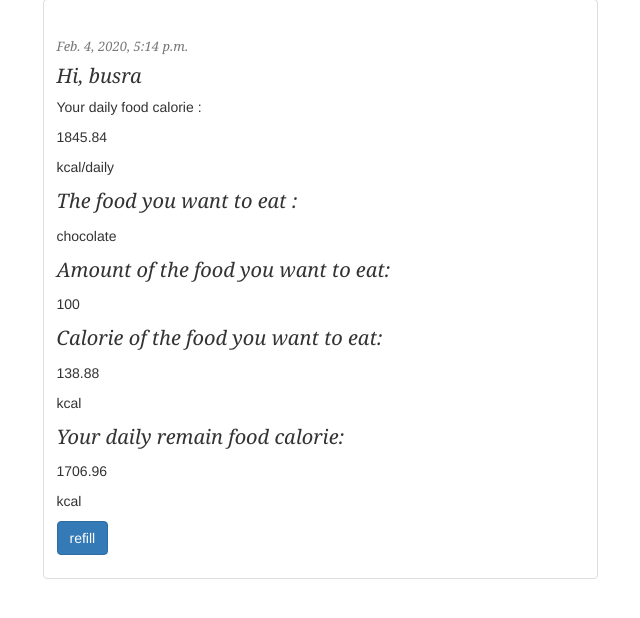
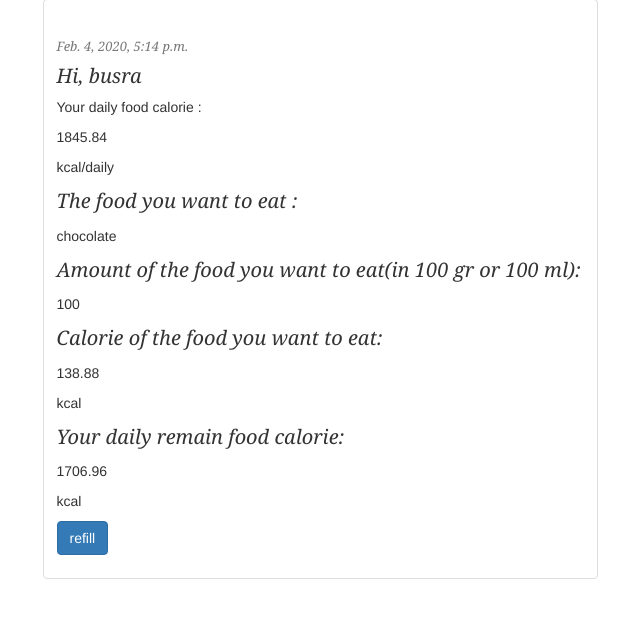
Before and after one commit to newsteps8/CalorieCalculatorApp, a Django app: page /calorie/result/ in a window 1280 px wide. Shown: the part 73-691 px from the top of the page, without its empty margins (320-960 px from the left). Run offline with Django 3.2, Linux system fonts and the light colour scheme; a user stored in the database is signed in; data comes from the database, SQL or seed files in the repository; parts of the project's set-up code (start-up, migrations or seed data) failed here and were passed over; some libraries are stand-ins or nearby versions.

Commit message:
Update detail2.html

```diff
--- a/templates/calorie/detail2.html
+++ b/templates/calorie/detail2.html
@@ -12,7 +12,7 @@
                         <h4 style = "font-family:georgia,garamond,serif;font-size:20px;font-style:italic;">Hi, {{ request.user.username }}</h4>
                         <p>Your daily food calorie : {{ calorie.calc|safe|linebreaks }} kcal/daily</p>
                         <p style = "font-family:georgia,garamond,serif;font-size:20px;font-style:italic;">The food you want to eat : {{ meal.Food|safe|linebreaks }} </p>
-                        <p style = "font-family:georgia,garamond,serif;font-size:20px;font-style:italic;" >Amount of the food you want to eat: {{ meal.Amount|safe|linebreaks }} </p>
+                        <p style = "font-family:georgia,garamond,serif;font-size:20px;font-style:italic;" >Amount of the food you want to eat(in 100 gr or 100 ml): {{ meal.Amount|safe|linebreaks }} </p>
                         <p style = "font-family:georgia,garamond,serif;font-size:20px;font-style:italic;">Calorie of the food you want to eat: {{ meal.new_Cal|safe|linebreaks }} kcal </p>
                         <p style = "font-family:georgia,garamond,serif;font-size:20px;font-style:italic;">Your daily remain food calorie: {{ meal.remain_Cal|safe|linebreaks }} kcal </p>
                         <p>
```
